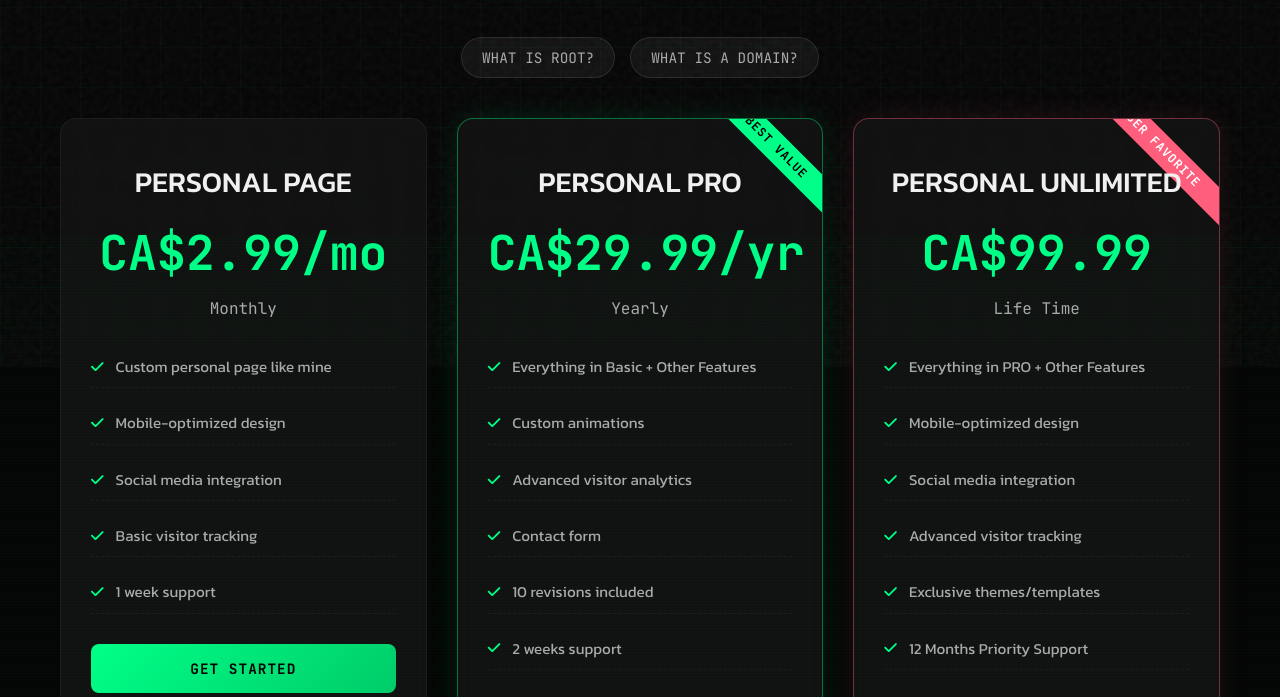
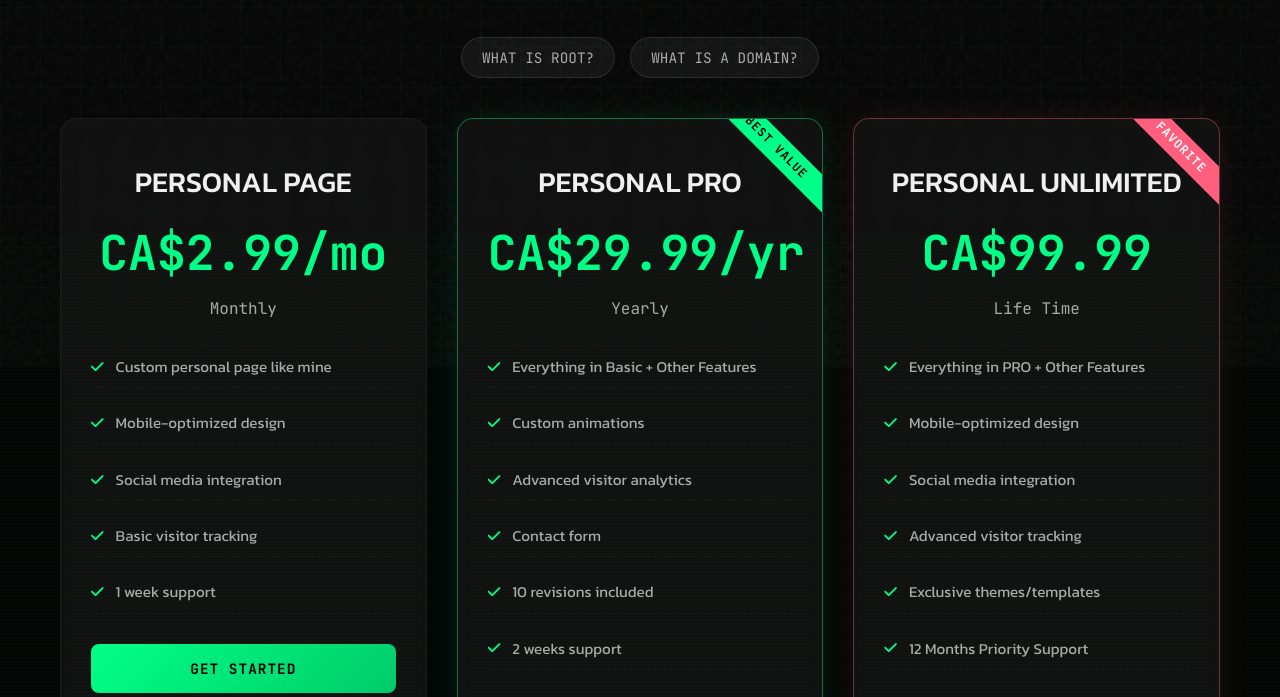
Before and after one commit to qwertzuiop12/danigojak.github.io, a plain HTML site: page pricing.html in a window 1280 px wide. Shown: the part 433-1130 px from the top of the page. Drawn offline with Linux system fonts and the light colour scheme.

Commit message:
Update pricing.html

```diff
--- a/pricing.html
+++ b/pricing.html
@@ -308,7 +308,7 @@
         }
 
         .pricing-card.user-favorite::before {
-            content: 'USER FAVORITE';
+            content: 'FAVORITE';
             position: absolute;
             top: 15px;
             right: -40px;
```
